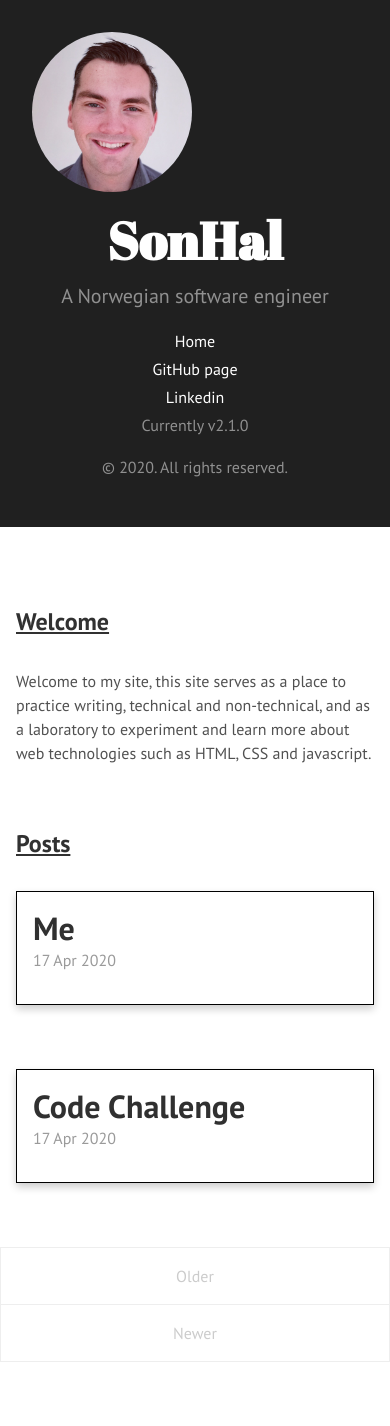
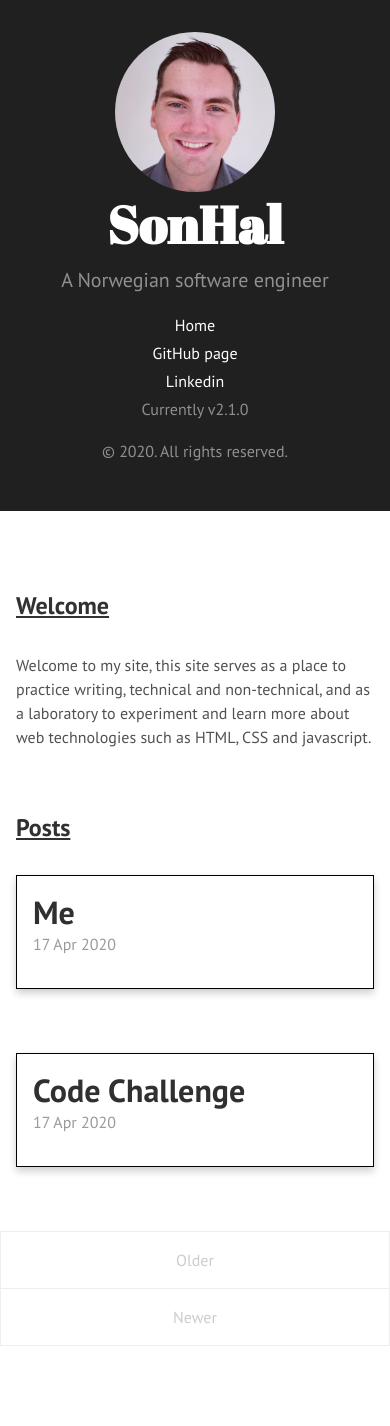
Before and after one commit to sonhal/sonhal-website, a Jekyll site: the page built from index.html, in a window 390 px wide. Built offline with Jekyll 4.4.1, drawn with Linux system fonts in a browser that asks for light colours; the list of posts is cut into pages by our own code.

Commit message:
FIX sidebar image on small devices

```diff
--- a/_includes/sidebar.html
+++ b/_includes/sidebar.html
@@ -1,6 +1,9 @@
 <div class="sidebar">
   <div class="container sidebar-sticky">
-    <img class="sidebar-img" src="{{ site.baseurl }}public/img/me.png" />
+
+    <div class="sidebar-nav-item">
+      <img class="sidebar-img" src="{{ site.baseurl }}public/img/me.png" />
+    </div>
     <div class="sidebar-about">
       <h1>
         <a href="{{ site.baseurl }}">
--- a/public/css/custom.css
+++ b/public/css/custom.css
@@ -23,3 +23,9 @@
 .introduction {
     padding-bottom: 2em;
 }
+
+@media (max-width: 48em) {
+    .sidebar-nav-item img {
+        margin: auto;
+      }
+  }
```
